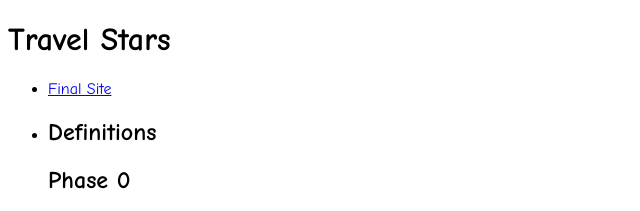
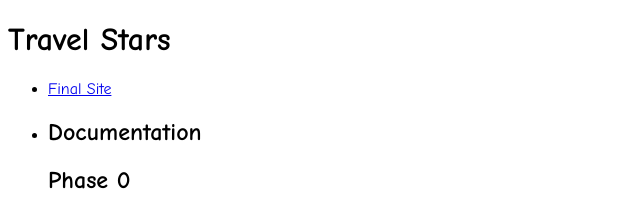
Before and after one commit to edmundchan8/-DEPRECATED-BIT113-TravelStars, a plain HTML site: page index.html in a window 1280 px wide. Shown: the top 211 px of the page, 0-640 px from the left. Drawn offline with Linux system fonts and the light colour scheme.

Commit message:
Not definition, documenation

```diff
--- a/index.html
+++ b/index.html
@@ -11,7 +11,7 @@
 			<ul>
 				<li><a href="FinalSite/index.html">Final Site</a></li>
 				<li>
-				<h1>Definitions</h1>
+				<h1>Documentation</h1>
 
 					<h1>Phase 0</h1>
 						<ul><a href="Phase0/Team_Member_Information.docx">Team Member Information</a></ul>
```
